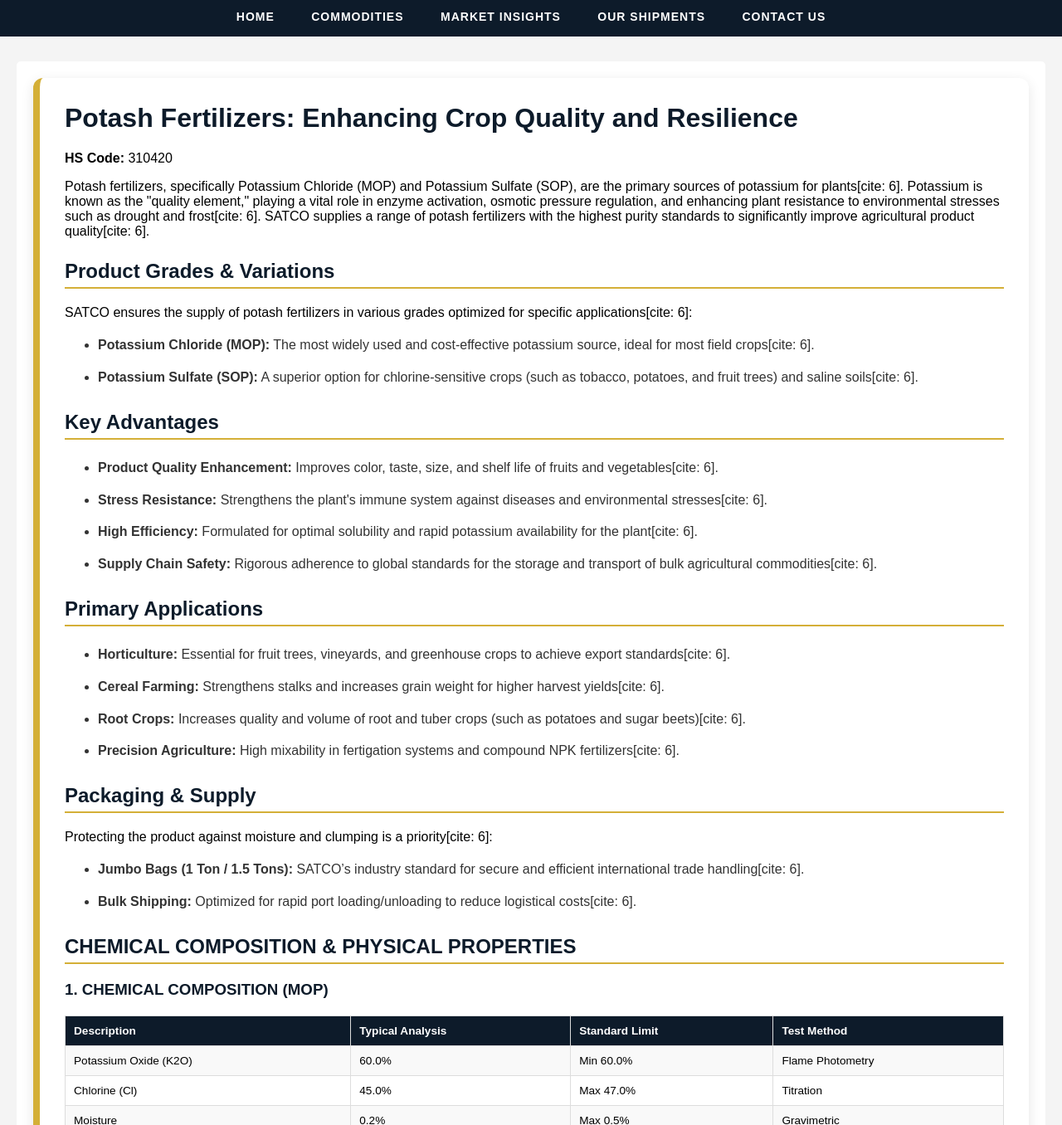
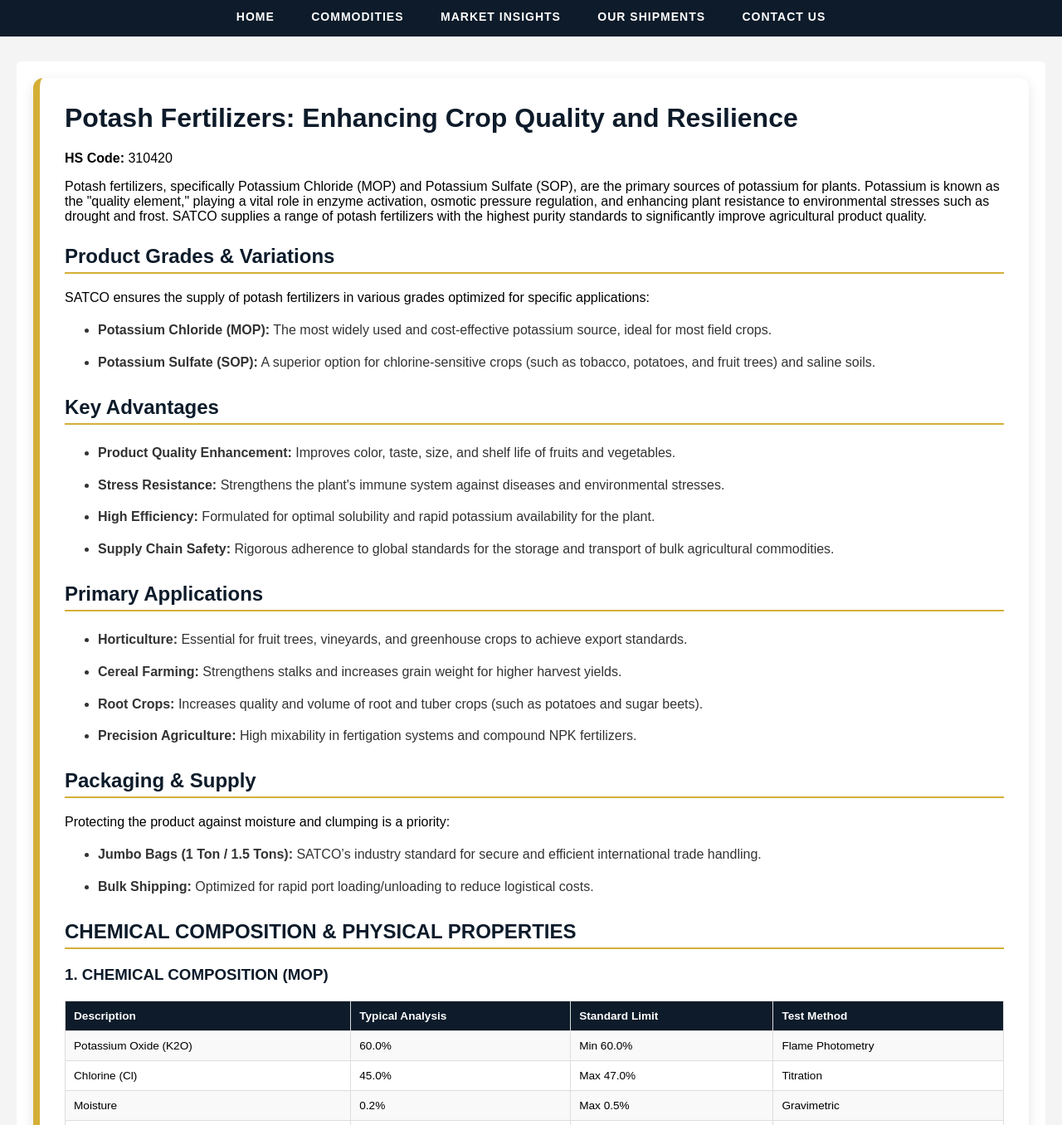
Before and after one commit to satco-petrochemical/satco-petrochemical.github.io, a Jekyll site: the page built from products/potash-fertilizers/index.html, in a window 1280 px wide and 1400 px high, scrolled down 310 px, cut to the strip 44-1400 px from the top of the window. Shown: the whole strip at 83% size. Built offline with Jekyll 4.4.1, drawn with Linux system fonts in a browser that asks for light colours; some of the changed text lies outside the part shown.

Commit message:
Update index.html

```diff
--- a/products/potash-fertilizers/index.html
+++ b/products/potash-fertilizers/index.html
@@ -27,36 +27,36 @@
 <div class="content-card">
   <h1>Potash Fertilizers: Enhancing Crop Quality and Resilience</h1>
   <p><b>HS Code:</b> 310420</p>
-  <p>Potash fertilizers, specifically Potassium Chloride (MOP) and Potassium Sulfate (SOP), are the primary sources of potassium for plants[cite: 6]. Potassium is known as the "quality element," playing a vital role in enzyme activation, osmotic pressure regulation, and enhancing plant resistance to environmental stresses such as drought and frost[cite: 6]. SATCO supplies a range of potash fertilizers with the highest purity standards to significantly improve agricultural product quality[cite: 6].</p>
+  <p>Potash fertilizers, specifically Potassium Chloride (MOP) and Potassium Sulfate (SOP), are the primary sources of potassium for plants. Potassium is known as the "quality element," playing a vital role in enzyme activation, osmotic pressure regulation, and enhancing plant resistance to environmental stresses such as drought and frost. SATCO supplies a range of potash fertilizers with the highest purity standards to significantly improve agricultural product quality.</p>
 
   <h2>Product Grades & Variations</h2>
-  <p>SATCO ensures the supply of potash fertilizers in various grades optimized for specific applications[cite: 6]:</p>
+  <p>SATCO ensures the supply of potash fertilizers in various grades optimized for specific applications:</p>
   <ul>
-    <li><b>Potassium Chloride (MOP):</b> The most widely used and cost-effective potassium source, ideal for most field crops[cite: 6].</li>
-    <li><b>Potassium Sulfate (SOP):</b> A superior option for chlorine-sensitive crops (such as tobacco, potatoes, and fruit trees) and saline soils[cite: 6].</li>
+    <li><b>Potassium Chloride (MOP):</b> The most widely used and cost-effective potassium source, ideal for most field crops.</li>
+    <li><b>Potassium Sulfate (SOP):</b> A superior option for chlorine-sensitive crops (such as tobacco, potatoes, and fruit trees) and saline soils.</li>
   </ul>
 
   <h2>Key Advantages</h2>
   <ul>
-    <li><b>Product Quality Enhancement:</b> Improves color, taste, size, and shelf life of fruits and vegetables[cite: 6].</li>
-    <li><b>Stress Resistance:</b> Strengthens the plant's immune system against diseases and environmental stresses[cite: 6].</li>
-    <li><b>High Efficiency:</b> Formulated for optimal solubility and rapid potassium availability for the plant[cite: 6].</li>
-    <li><b>Supply Chain Safety:</b> Rigorous adherence to global standards for the storage and transport of bulk agricultural commodities[cite: 6].</li>
+    <li><b>Product Quality Enhancement:</b> Improves color, taste, size, and shelf life of fruits and vegetables.</li>
+    <li><b>Stress Resistance:</b> Strengthens the plant's immune system against diseases and environmental stresses.</li>
+    <li><b>High Efficiency:</b> Formulated for optimal solubility and rapid potassium availability for the plant.</li>
+    <li><b>Supply Chain Safety:</b> Rigorous adherence to global standards for the storage and transport of bulk agricultural commodities.</li>
   </ul>
 
   <h2>Primary Applications</h2>
   <ul>
-    <li><b>Horticulture:</b> Essential for fruit trees, vineyards, and greenhouse crops to achieve export standards[cite: 6].</li>
-    <li><b>Cereal Farming:</b> Strengthens stalks and increases grain weight for higher harvest yields[cite: 6].</li>
-    <li><b>Root Crops:</b> Increases quality and volume of root and tuber crops (such as potatoes and sugar beets)[cite: 6].</li>
-    <li><b>Precision Agriculture:</b> High mixability in fertigation systems and compound NPK fertilizers[cite: 6].</li>
+    <li><b>Horticulture:</b> Essential for fruit trees, vineyards, and greenhouse crops to achieve export standards.</li>
+    <li><b>Cereal Farming:</b> Strengthens stalks and increases grain weight for higher harvest yields.</li>
+    <li><b>Root Crops:</b> Increases quality and volume of root and tuber crops (such as potatoes and sugar beets).</li>
+    <li><b>Precision Agriculture:</b> High mixability in fertigation systems and compound NPK fertilizers.</li>
   </ul>
 
   <h2>Packaging & Supply</h2>
-  <p>Protecting the product against moisture and clumping is a priority[cite: 6]:</p>
+  <p>Protecting the product against moisture and clumping is a priority:</p>
   <ul>
-    <li><b>Jumbo Bags (1 Ton / 1.5 Tons):</b> SATCO’s industry standard for secure and efficient international trade handling[cite: 6].</li>
-    <li><b>Bulk Shipping:</b> Optimized for rapid port loading/unloading to reduce logistical costs[cite: 6].</li>
+    <li><b>Jumbo Bags (1 Ton / 1.5 Tons):</b> SATCO’s industry standard for secure and efficient international trade handling.</li>
+    <li><b>Bulk Shipping:</b> Optimized for rapid port loading/unloading to reduce logistical costs.</li>
   </ul>
 
   <h2>CHEMICAL COMPOSITION & PHYSICAL PROPERTIES</h2>
@@ -82,12 +82,12 @@
   <h3>3. PHYSICAL PROPERTIES</h3>
   <table>
     <tr><th>Description</th><th>Specification</th></tr>
-    <tr><td>Appearance</td><td>Crystal or Powder (White/Pink)[cite: 6]</td></tr>
-    <tr><td>Bulk Density</td><td>1.00-1.20 g/cm³[cite: 6]</td></tr>
-    <tr><td>Solubility</td><td>High in water[cite: 6]</td></tr>
-    <tr><td>Particle Size</td><td>Uniform (Grade-dependent)[cite: 6]</td></tr>
+    <tr><td>Appearance</td><td>Crystal or Powder (White/Pink)</td></tr>
+    <tr><td>Bulk Density</td><td>1.00-1.20 g/cm³</td></tr>
+    <tr><td>Solubility</td><td>High in water</td></tr>
+    <tr><td>Particle Size</td><td>Uniform (Grade-dependent)</td></tr>
   </table>
 
   <h2>Call to Action</h2>
-  <p>For Technical Data Sheets (TDS) and current FOB/CFR pricing for all types of potash fertilizers, please contact the SATCO specialized sales team[cite: 6].</p>
+  <p>For Technical Data Sheets (TDS) and current FOB/CFR pricing for all types of potash fertilizers, please contact the SATCO specialized sales team.</p>
 </div>
```
